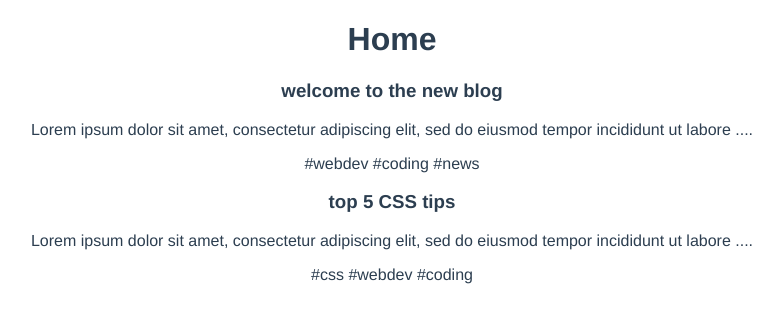
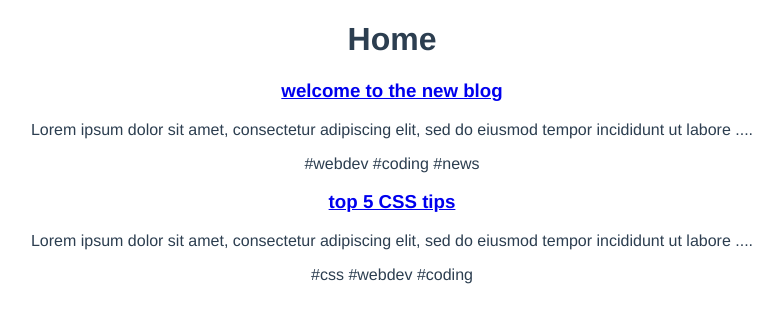
Before and after one commit to alex197925/blog-vue, a Vue app: page / in a window 1280 px wide. Shown: the top 322 px of the page, without its empty margins (248-1010 px from the left). Built offline with nearby package versions, Linux system fonts and the light colour scheme; data requests are answered from the project's data file.

Commit message:
Making title as a link to navigate to the details component

```diff
--- a/src/components/SingPostView.vue
+++ b/src/components/SingPostView.vue
@@ -1,8 +1,11 @@
 <!-- @format -->
 
 <template>
-  <div>
-    <h3>{{ post.title }}</h3>
+  <div class="post">
+    <router-link :to="{ name: 'Details', params: { id: post.id } }">
+      <h3>{{ post.title }}</h3></router-link
+    >
+
     <p>{{ snippet }}</p>
     <span v-for="tag in post.tags" :key="tag"> #{{ tag }} </span>
   </div>
```
